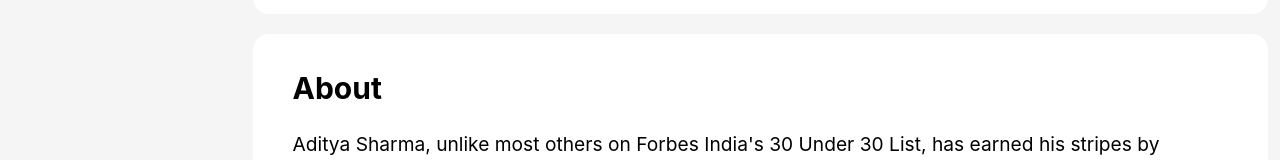
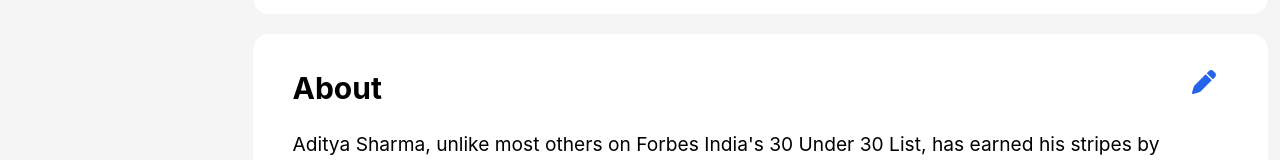
Before and after one commit to atharva-gadekar/Inter, a React (Create React App) app: page /profile in a window 1280 px wide. Shown: the part 774-934 px from the top of the page. Built offline with nearby package versions, Linux system fonts and the light colour scheme.

Commit message:
edit option added

```diff
--- a/src/components/ProfileSettings.js
+++ b/src/components/ProfileSettings.js
@@ -105,7 +105,10 @@ const Profile_Settings = () => {
 
       <div className=" mt-5 ml-3 mr-3 lg:mx-auto bg-white lg:w-[97.6%] py-6 px-8 rounded-2xl mb-5 ">
         <div className="ml-2 lg:text-left mt-3 mb-6">
-          <h3 className="text-3xl font-bold text-black ">About</h3>
+          <div className="flex justify-between"><h3 className="text-3xl font-bold text-black ">About</h3>
+          <FontAwesomeIcon icon={faPen} className="mr-5 h-6 w-6 text-blue-600 text-lg lg:text-base" />
+          </div>
+
           <div className="mt-6 text-black text-[1.2rem]">
             <p>
               Aditya Sharma, unlike most others on Forbes India's 30 Under 30
```
